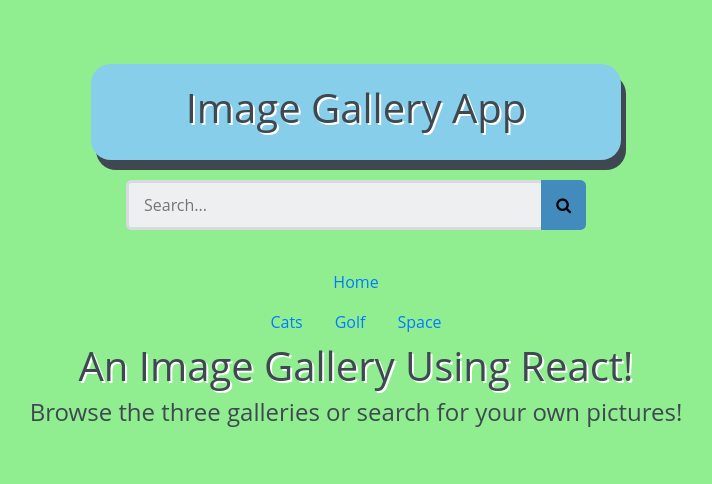
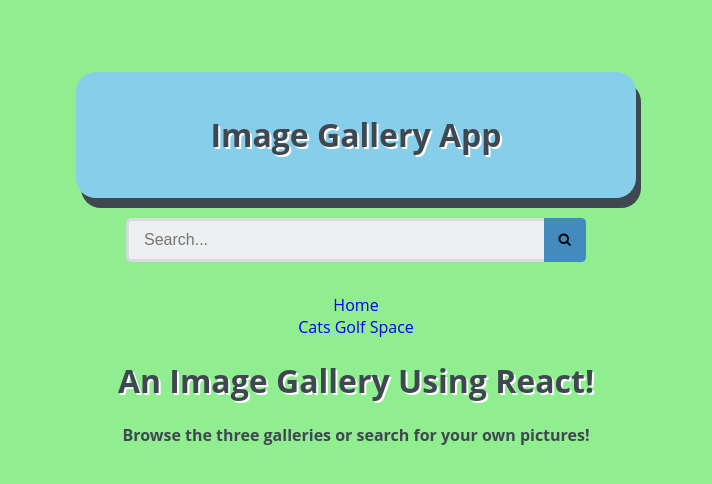
Before and after one commit to kilcorse-michael/Image-Gallery, a React (Create React App) app: page / in a window 1280 px wide. Shown: the top 484 px of the page, without its empty margins (284-996 px from the left). Built offline with nearby package versions, Linux system fonts and the light colour scheme; no server answers.

Commit message:
Removed React Bootstrap due to styling issues
remove react bootstrap from the dependencies

```diff
--- a/package.json
+++ b/package.json
@@ -6,7 +6,6 @@
     "axios": "^0.19.0",
     "bootstrap": "^4.3.1",
     "react": "^16.8.6",
-    "react-bootstrap": "^1.0.0-beta.9",
     "react-dom": "^16.8.6",
     "react-router": "^5.0.0",
     "react-router-dom": "^5.0.0",
--- a/src/components/Links.js
+++ b/src/components/Links.js
@@ -1,27 +1,19 @@
 import React from 'react';
-import { Nav } from 'react-bootstrap';
+import { NavLink } from 'react-router-dom';
 
 
 //Component that handles linking to the various routes using React Bootstrap
 function Links(){
   return(
   <div>
-    <Nav className="justify-content-center" activeKey="/home">
-      <Nav.Item>
-        <Nav.Link href="/">Home</Nav.Link>
-      </Nav.Item>
-    </Nav>
-    <Nav className="justify-content-center" activeKey="/home">
-        <Nav.Item>
-          <Nav.Link href="/cats">Cats</Nav.Link>
-        </Nav.Item>
-        <Nav.Item>
-          <Nav.Link href="/golf">Golf</Nav.Link>
-        </Nav.Item>
-        <Nav.Item>
-          <Nav.Link href="/space">Space</Nav.Link>
-        </Nav.Item>
-    </Nav>
+    <span>
+      <NavLink to="/">Home</NavLink>
+    </span>
+    <br/>
+
+      <NavLink to="/cats"> Cats </NavLink>
+      <NavLink to="/golf"> Golf </NavLink>
+      <NavLink to="/space"> Space </NavLink>
   </div>
 
   );
--- a/src/index.js
+++ b/src/index.js
@@ -1,6 +1,5 @@
 import React from 'react';
 import ReactDOM from 'react-dom';
-import 'bootstrap/dist/css/bootstrap.css'
 import './index.css';
 import App from './App';
 import * as serviceWorker from './serviceWorker';
```
Also changed, not shown: 1 other file (tests, documents, lock files or other folders).
